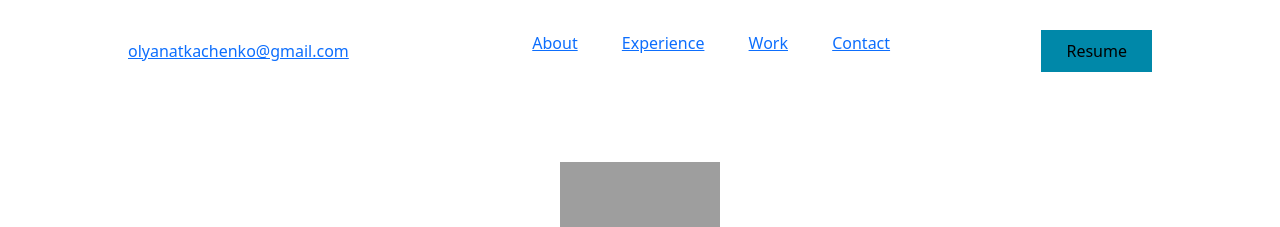
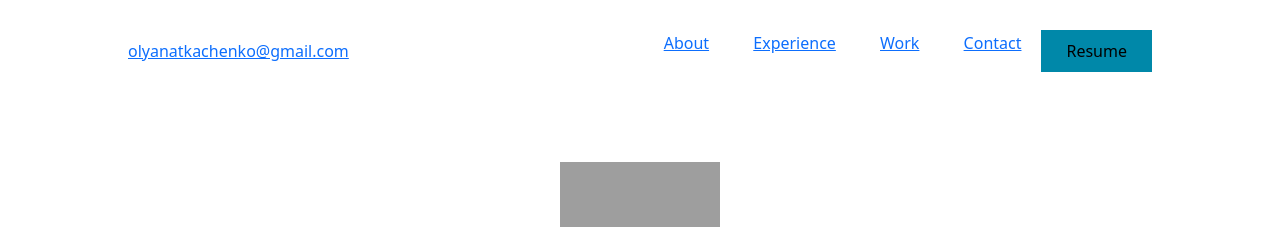
Before and after one commit to olyanatkachenko/portfolio-olyana, a plain HTML site: page index.html in a window 1280 px wide. Shown: the top 227 px of the page. Drawn offline with nearby package versions, Linux system fonts and the light colour scheme; grey boxes are pictures that could not be loaded.

Commit message:
new-naw-bar

```diff
--- a/style.css
+++ b/style.css
@@ -11,7 +11,7 @@ main{
 
 header {
     display: flex;
-    justify-content: space-between;
+    justify-content: flex-end;
 
     align-items: center;
     padding: 30px 10%;
@@ -19,6 +19,7 @@ header {
 
 .button-mail {
     cursor: pointer;
+    margin-right:auto;
 }
 
 .nav-links {
```
